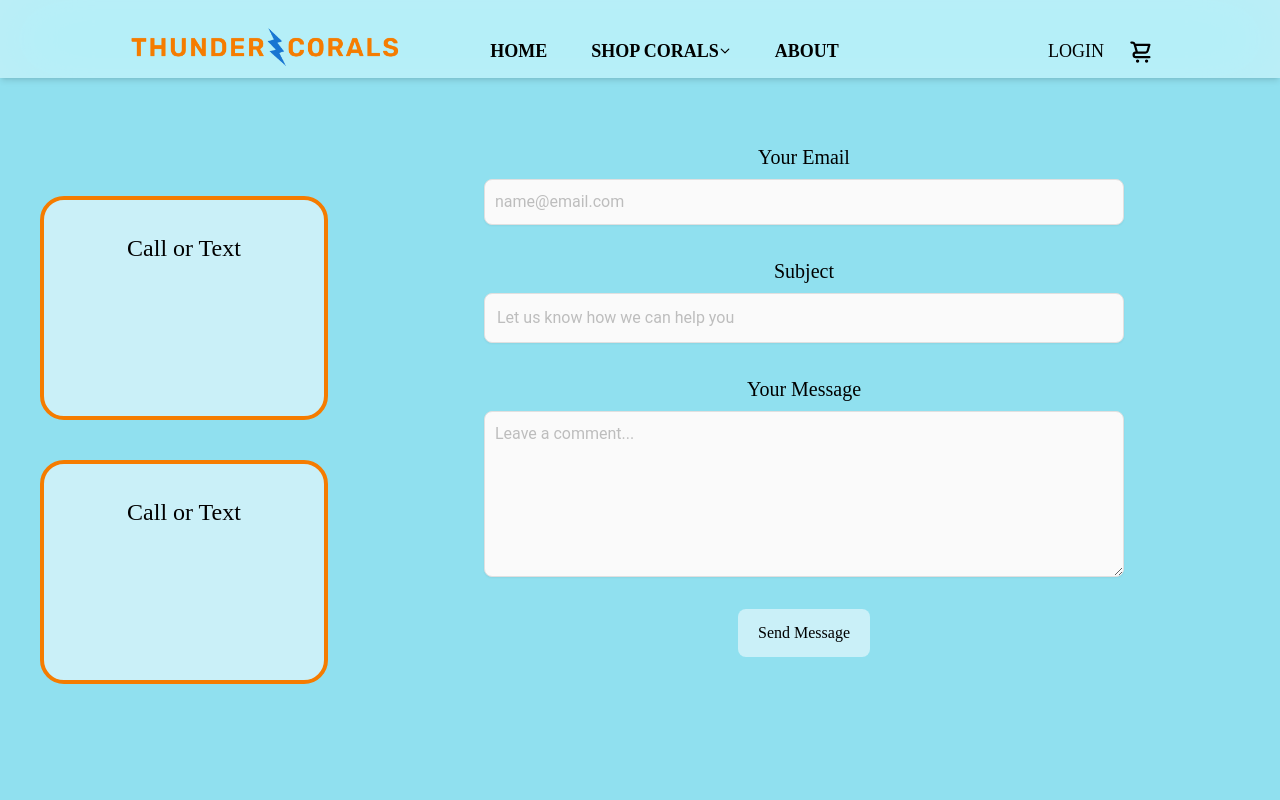
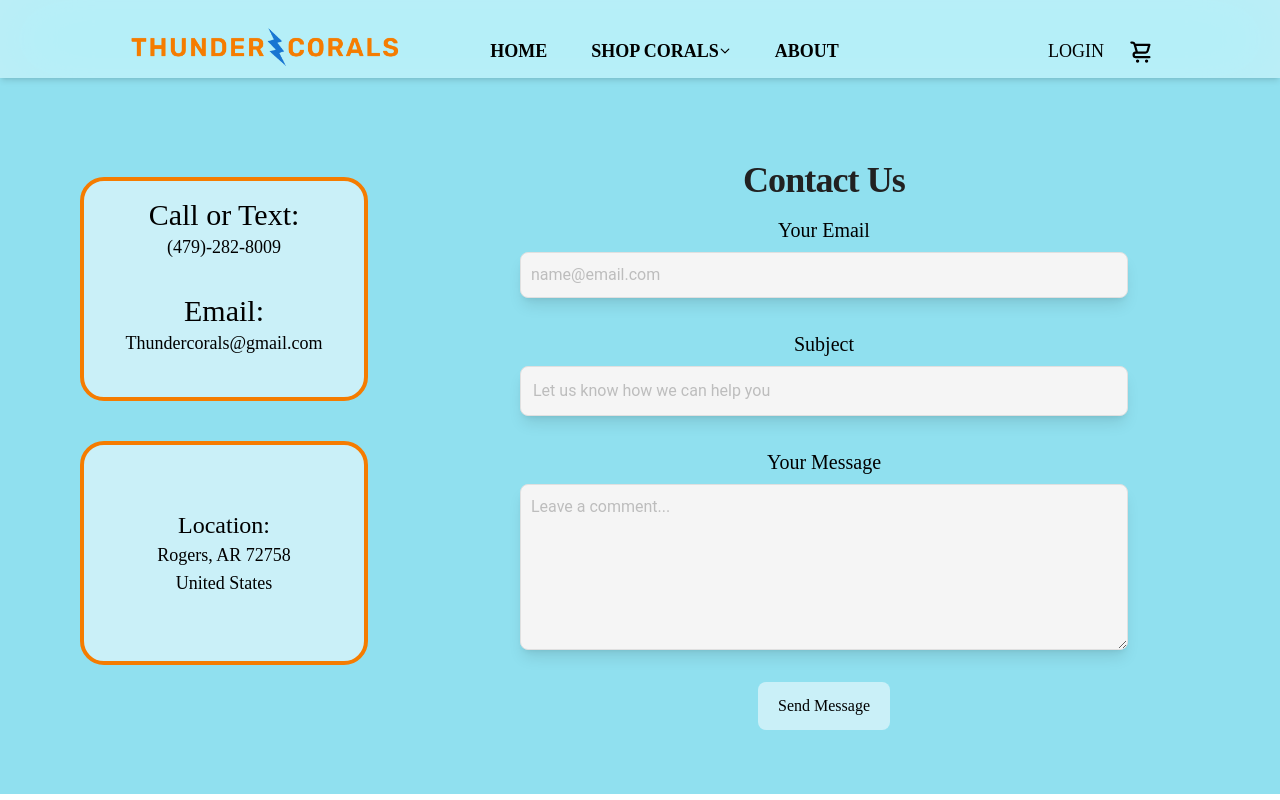
Before and after one commit to JREccleston/Coral-reef-store, a React (Create React App) app: page /ContactInformation in a window 1280 px wide. Built offline with nearby package versions, Linux system fonts and the light colour scheme; what tailwindcss-animated would draw is missing.

Commit message:
Finished contact us page

```diff
--- a/src/Pages/ContactInformation.jsx
+++ b/src/Pages/ContactInformation.jsx
@@ -3,39 +3,60 @@ import { NavbarWithMegaMenu } from '../componets/NavBarWithMegaMenu'
 
 function ContactInformation() {
     return (
-        <div className='bg-b2 w-full h-screen flex flex-row items-center justify-center' >
+        <div className='bg-b2 w-full h-full flex flex-row items-center justify-center' >
             <div className='pb-40'>
                 <NavbarWithMegaMenu />
             </div>
-            <div className='flex flex-col mt-20 gap-y-10 pb-0 pl-10'>
+            <div className='flex flex-col mt-12 gap-y-10 pb-0 pl-20 '>
                 <div className='rounded-3xl w-72 h-56 text-center mx-auto bg-b1 border-orange-700 border-4'>
-                    <h1 className='text-2xl py-8'>
-                        Call or Text
+                    <h1 className='text-3xl pt-4'>
+                        Call or Text:
                     </h1>
+                    <p className='pb-4 text-lg'>
+                        (479)-282-8009
+                    </p>
+                    <h1 className='text-3xl pt-4'>
+                        Email:
+                    </h1>
+                    <p className='text-lg'>
+                        Thundercorals@gmail.com
+                    </p>
                 </div>
                 <div className='rounded-3xl w-72 h-56 text-center mx-auto bg-b1 border-orange-700 border-4'>
-                    <h1 className='text-2xl py-8'>
-                        Call or Text
+                    <h1 className='text-2xl pt-16'>
+                        Location:
                     </h1>
+                    <p className='text-lg'>
+                        Rogers, AR 72758
+                    </p>
+                    <p className='text-lg'>
+                        United States
+                    </p>
                 </div>
             </div>
-            <form action="#" className="space-y-8 w-1/2 text-center mx-auto ">
+            <div class=" mt-24 py-8 lg:py-16 px-4 mx-auto w-1/2">
+                <h2 class="mb-4 text-4xl tracking-tight font-extrabold text-center text-gray-900 dark:text-white">Contact Us</h2>
+
+
+                <form action="#" className="space-y-8 w-full text-center mx-auto ">
                     <div>
+
                         <label for="email" class="block mb-2 text-xl text-black ">Your Email</label>
-                    <input type="email" id="email" class="shadow-sm font-sans bg-gray-50 border border-gray-300 text-black  rounded-lg focus:ring-primary-500 focus:border-primary-500 block w-full p-2.5  " placeholder="name@email.com" required />
+                        <input type="email" id="email" class="shadow-lg font-sans bg-gray-100 border border-gray-300 text-black  rounded-lg  block w-full p-2.5  " placeholder="name@email.com" required />
                     </div>
                     <div>
                         <label for="subject" class="block mb-2 text-xl text-black ">Subject</label>
-                    <input type="text" id="subject" class="font-sans block p-3 w-full text-black bg-gray-50 rounded-lg border border-gray-300 shadow-sm focus:ring-primary-500 focus:border-primary-500" placeholder="Let us know how we can help you" required />
+                        <input type="text" id="subject" class="font-sans block p-3 w-full text-black bg-gray-100 rounded-lg border border-gray-300 shadow-lg" placeholder="Let us know how we can help you" required />
                     </div>
                     <div class="sm:col-span-2">
                         <label for="message" className="block mb-2 text-xl text-black ">Your Message</label>
-                    <textarea id="message" rows="6" class="font-sans block p-2.5 w-full text-black bg-gray-50 rounded-lg shadow-sm border border-gray-300 focus:ring-primary-500 focus:border-primary-500" placeholder="Leave a comment..."></textarea>
+                        <textarea id="message" rows="6" class="font-sans block p-2.5 w-full text-black bg-gray-100 rounded-lg shadow-lg border border-gray-300" placeholder="Leave a comment..."></textarea>
                     </div>
                     <button type="submit" class="py-3 px-5 text-base text-center text-black rounded-lg bg-b1 sm:w-fit hover:bg-orange-700">Send Message</button>
                 </form>
 
             </div>
+        </div>
     )
 }
 
```
Lines whose indentation alone changed are shown as unchanged.
